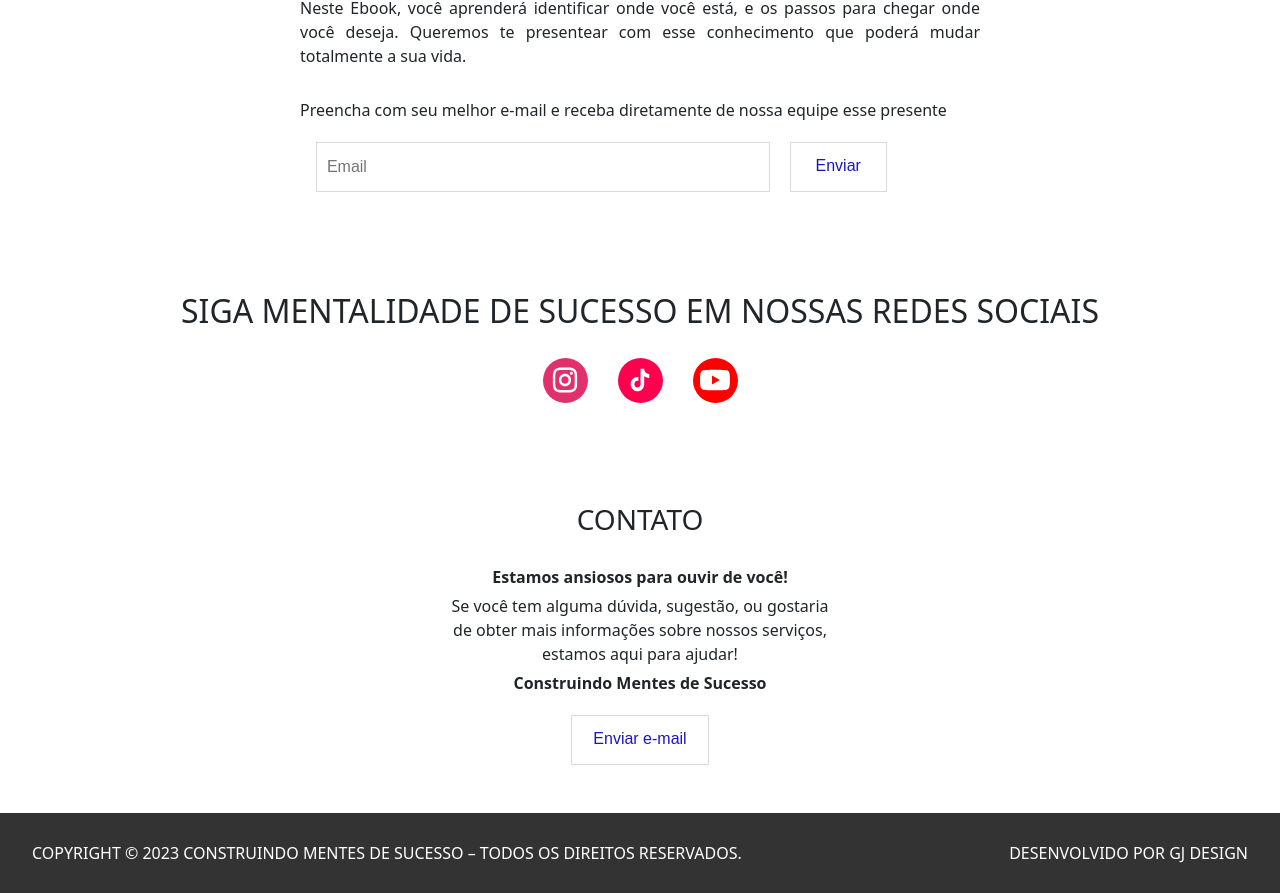
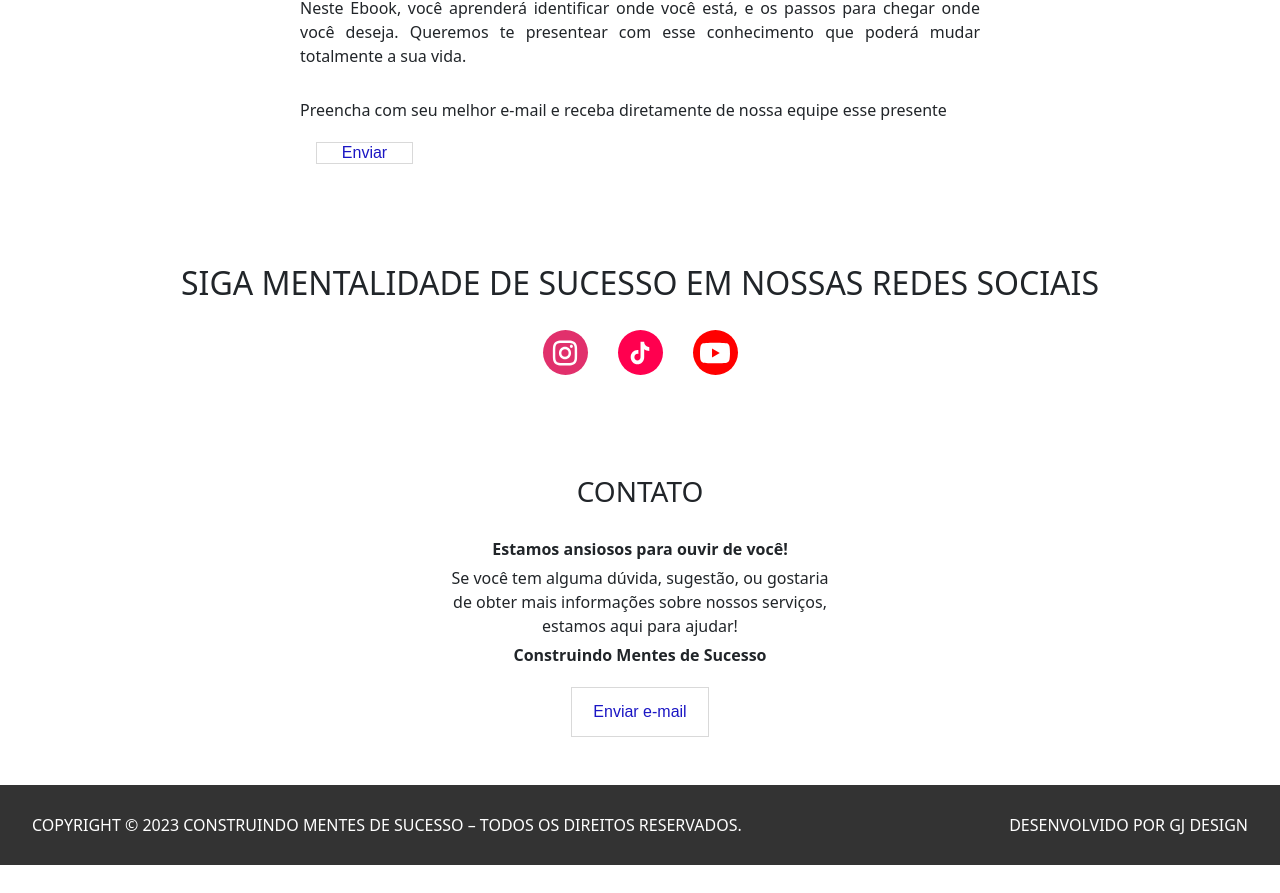
Before and after one commit to Judisson/sucesso-mente, a React (Vite) app: page / in a window 1280 px wide. Shown: the part 3572-4465 px from the top of the page. After the commit the page ends 4437 px from the top, so only its background shows below. Built offline with nearby package versions, Linux system fonts and the light colour scheme; the HTML template or start-up script is replaced by a standard one; a web font is replaced by a local one.

Commit message:
Feat(Home) - Usando o componente

```diff
--- a/src/Pages/Home.jsx
+++ b/src/Pages/Home.jsx
@@ -1,13 +1,10 @@
-// import React, { useEffect } from "react";
-// import { useDispatch } from 'react-redux';
-// import { fetchCategorias } from '../../../redux/actions/categoriaActions';
-
 import { Container } from "reactstrap";
 import instagram from "@/shared/svg/instagram.svg";
 import tiktok from "@/shared/svg/tiktok.svg";
 import youtube from "@/shared/svg/youtube.svg";
 import Treinamento from "@/Components/Treinamento";
 import Ebook from "@/Components/ebook";
+import FormEmail from "@/Components/FormEmail";
 
 const Home = () => {
   return (
@@ -15,7 +12,6 @@ const Home = () => {
       <div className="imagem-estatica">
         <img src="https://drive.google.com/uc?export=view&id=1uDLZkWFrvikT14gvv06fdfL7-SA9IVEB" />
       </div>
-
 
       <Container className="pt-5 pb-5 container-principal-home">
         <div className="container-bemvindo mb-4">
@@ -145,10 +141,8 @@ const Home = () => {
               equipe esse presente
             </span>
           </div>
-          <div className="enviar-email">
-            <input type="email" name="Email" id="" placeholder="Email" />
-            <button>Enviar</button>
-          </div>
+
+          <FormEmail />
         </div>
         <div className="redes">
           <h2>SIGA MENTALIDADE DE SUCESSO EM NOSSAS REDES SOCIAIS</h2>
```
